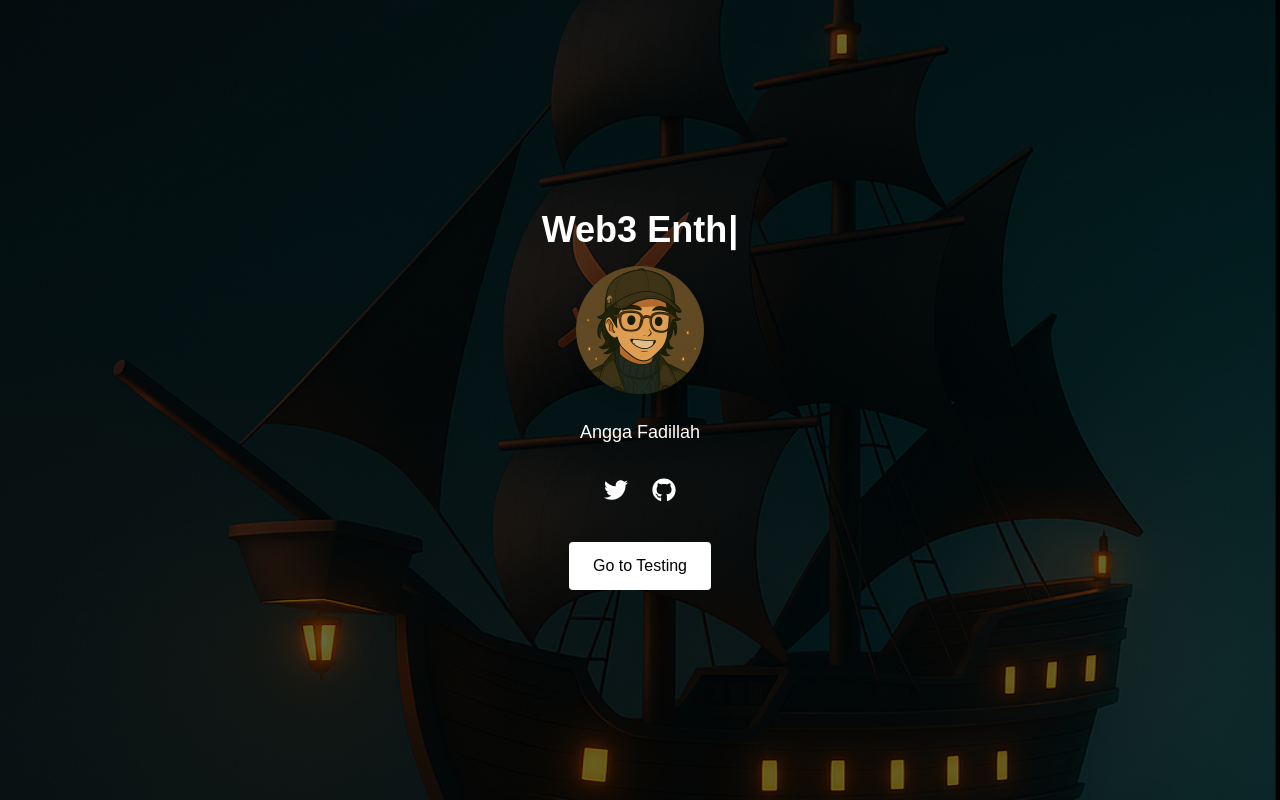
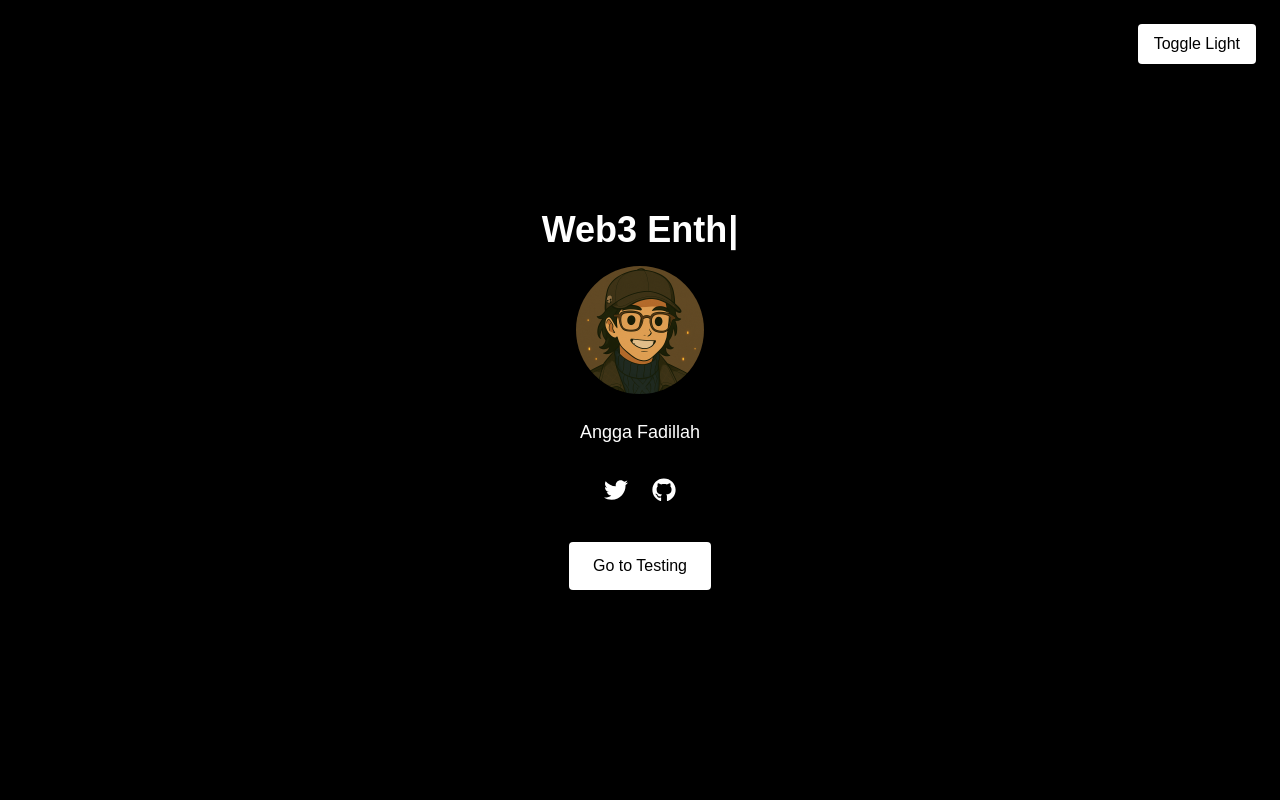
Before and after one commit to Heroness1/daycreed-inframe, a Next.js app: page / in a window 1280 px wide. Built offline with nearby package versions, Linux system fonts and the light colour scheme.

Commit message:
Update index.js

```diff
--- a/pages/index.js
+++ b/pages/index.js
@@ -1,37 +1,31 @@
 import Head from 'next/head'
-import { motion } from 'framer-motion'
+import { useState, useEffect } from 'react'
 import { FaTwitter, FaGithub } from 'react-icons/fa'
 import Typewriter from 'typewriter-effect'
 
 export default function Home() {
+  const [darkMode, setDarkMode] = useState(true)
+
+  useEffect(() => {
+    document.documentElement.classList.toggle('dark', darkMode)
+  }, [darkMode])
+
   return (
     <>
       <Head>
         <title>Daycreed</title>
       </Head>
-      <main className="min-h-screen bg-black text-white flex flex-col items-center justify-center p-8 relative overflow-hidden">
-
-        {/* Animated Pirate Ship Background */}
-        <motion.div
-          className="absolute inset-0 z-0"
-          initial={{ x: -30 }}
-          animate={{ x: 30 }}
-          transition={{
-            repeat: Infinity,
-            repeatType: 'reverse',
-            duration: 12,
-            ease: 'easeInOut',
-          }}
+      <main className={`min-h-screen flex flex-col items-center justify-center p-8 transition-colors duration-300 ${darkMode ? 'bg-black text-white' : 'bg-white text-black'}`}>
+        {/* Toggle Theme Button */}
+        <button
+          onClick={() => setDarkMode(!darkMode)}
+          className="absolute top-6 right-6 px-4 py-2 rounded bg-gray-700 text-white hover:bg-gray-600 dark:bg-white dark:text-black dark:hover:bg-gray-200"
         >
-          <img
-            src="/pirate-ship.png"
-            alt="Pirate Ship Background"
-            className="w-full h-full object-cover opacity-40 brightness-110"
-          />
-        </motion.div>
+          Toggle {darkMode ? 'Light' : 'Dark'}
+        </button>
 
         {/* Content */}
-        <h1 className="text-4xl font-bold mb-4 z-10">
+        <h1 className="text-4xl font-bold mb-4">
           <Typewriter
             options={{
               strings: ['Yapper', 'Web3 Enthusiast', 'Node', 'Testnet', 'Validator'],
@@ -46,18 +40,12 @@ export default function Home() {
         <img
           src="/avatar.png"
           alt="Avatar"
-          className="w-32 h-32 rounded-full mx-auto mb-6 shadow-lg z-10"
+          className="w-32 h-32 rounded-full mx-auto mb-6 shadow-lg"
         />
 
-        <motion.div
-          initial={{ opacity: 0, y: 40 }}
-          whileInView={{ opacity: 1, y: 0 }}
-          transition={{ duration: 0.6 }}
-          className="text-center z-10"
-        >
         <p className="text-lg mb-8">Angga Fadillah</p>
 
-          <div className="flex space-x-6 justify-center">
+        <div className="flex space-x-6 justify-center mb-10">
           <a href="https://twitter.com/Daycreeed" target="_blank" rel="noopener noreferrer">
             <FaTwitter className="text-2xl hover:text-blue-400 transition" />
           </a>
@@ -66,14 +54,11 @@ export default function Home() {
           </a>
         </div>
 
-          <div className="mt-10">
         <a href="/testing">
-              <button className="px-6 py-3 bg-white text-black rounded hover:opacity-80 transition">
+          <button className="px-6 py-3 bg-black text-white rounded hover:opacity-80 transition dark:bg-white dark:text-black">
             Go to Testing
           </button>
         </a>
-          </div>
-        </motion.div>
       </main>
     </>
   )
```
Lines whose indentation alone changed are shown as unchanged.
